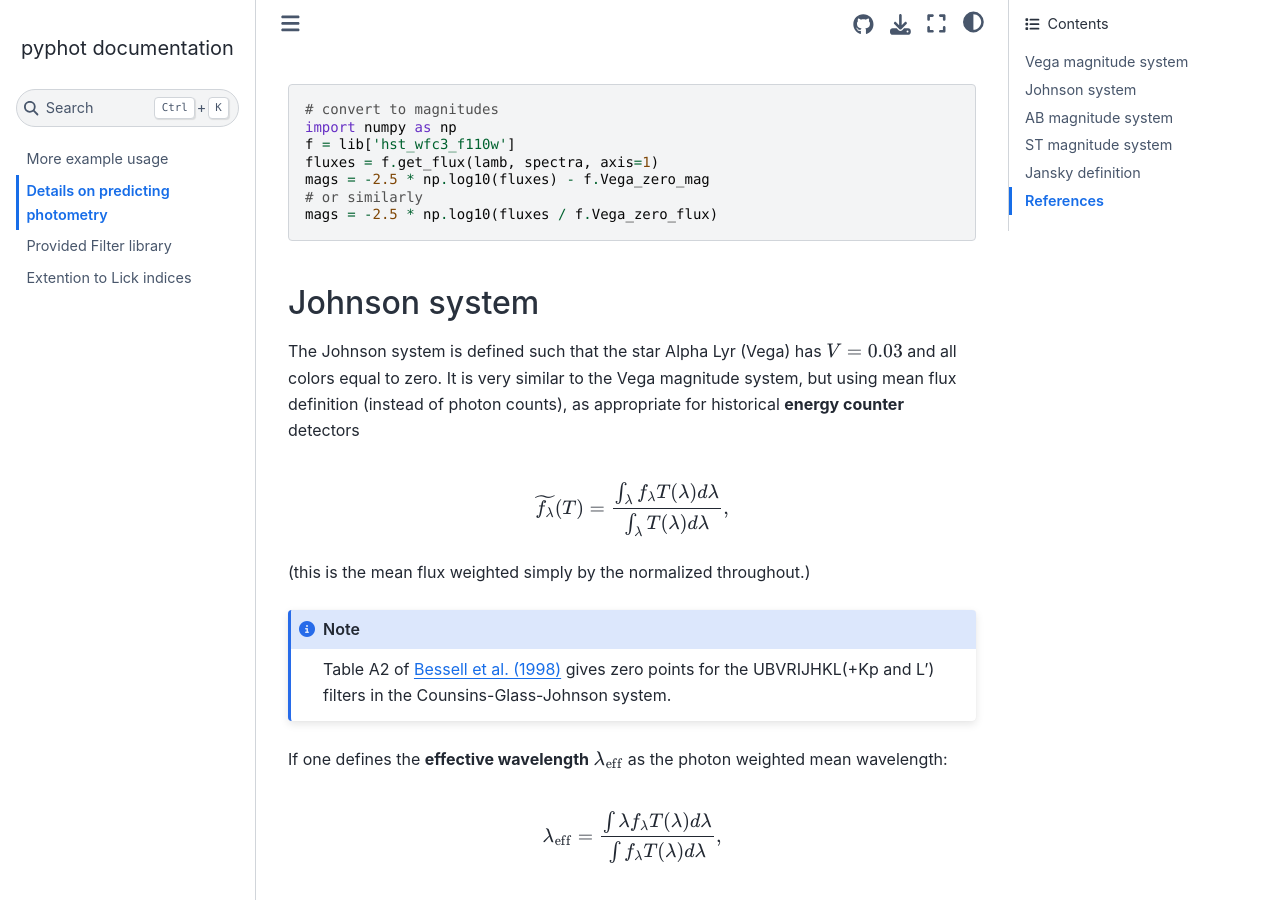
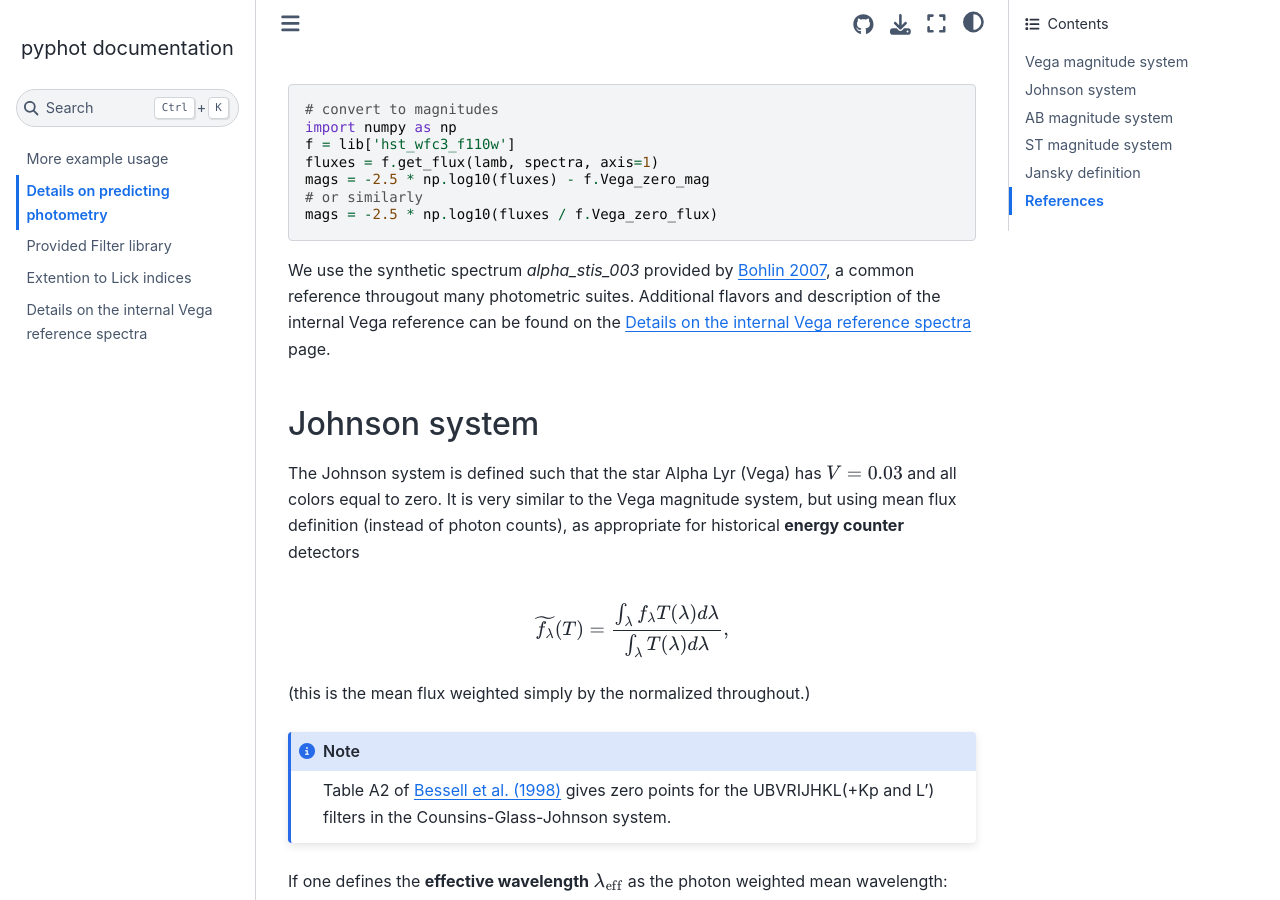
Before and after one commit to mfouesneau/pyphot, a Sphinx documentation site: the page built from doc/photometry.rst, in a window 1280 px wide and 900 px high, scrolled down 1853 px. Built offline with Sphinx 7.4.7 and the Sphinx Book theme 1.1.4, drawn with Linux system fonts in a browser that asks for light colours; pages that are not in the unit, such as notebooks, are missing from menus.

Commit message:
minor vega documentation

```diff
--- a/doc/index.rst
+++ b/doc/index.rst
@@ -93,6 +93,7 @@ Contents
    photometry
    libcontent
    licks
+   vega
    modules
 
 
--- a/doc/photometry.rst
+++ b/doc/photometry.rst
@@ -99,6 +99,9 @@ vega, :math:`-2.5 \log_{10} \overline{f_\lambda}(Vega)`, or
         # or similarly
         mags = -2.5 * np.log10(fluxes / f.Vega_zero_flux)
 
+
+We use the synthetic spectrum `alpha_stis_003` provided by `Bohlin 2007 <https://ui.adsabs.harvard.edu/abs/2007ASPC..364..315B/abstract>`_, a common reference
+througout many photometric suites. Additional flavors and description of the internal Vega reference can be found on the :doc:`vega` page.
 
 
 Johnson system
--- a/doc/vega.rst
+++ b/doc/vega.rst
@@ -63,7 +63,9 @@ Impact of Vega Flavors on zeropoints provided by Pyphot:
 * Changes in temperature will introduce a wavelength dependent shift in the vega zero points.
 * Changes in logg, metallicity, turbulence will introduce non trivial variations in the vega zero points.
 
-By default, Pyphot uses the `alpha_stis_003` flavor as the Vega standard, which may be updated to `alpha_stis_011` in the future.
+.. note::
+
+    By default, Pyphot uses the `alpha_stis_003` flavor as the Vega standard, which may be updated to `alpha_stis_011` in the future.
 
 
 TODO:
```
